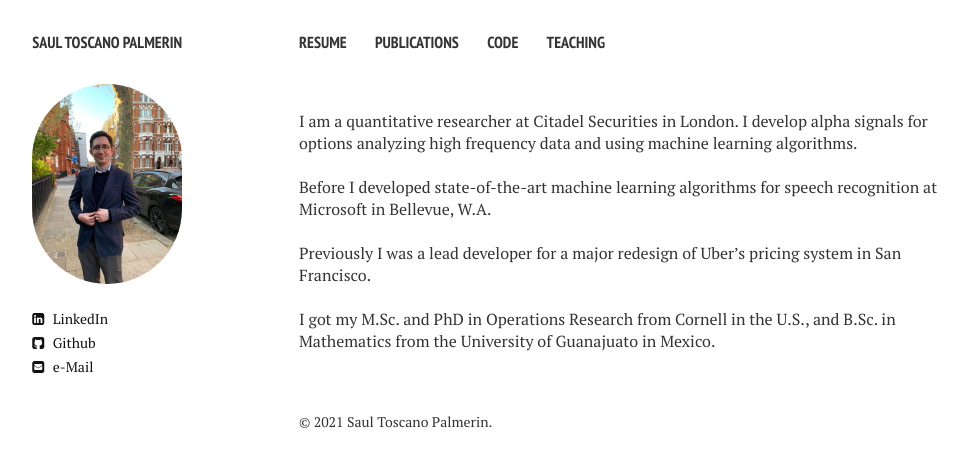
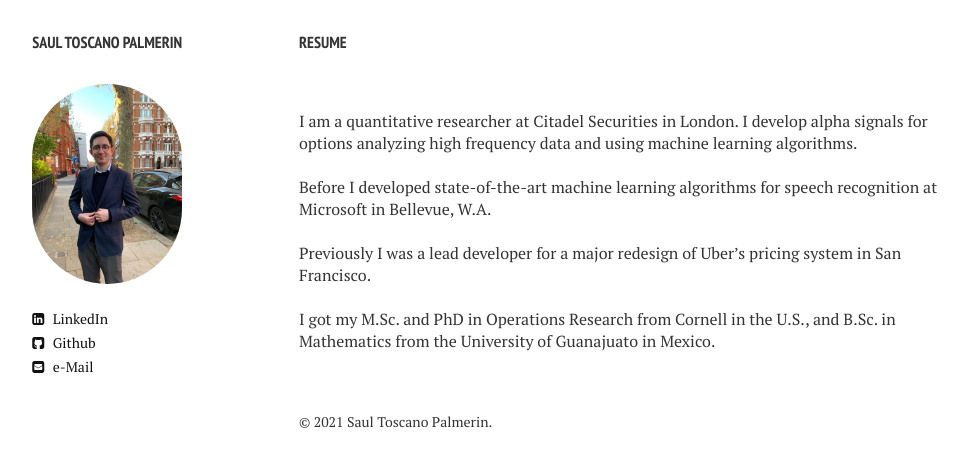
Before and after one commit to toscanosaul/saul, a Jekyll site: the page built from index.md, in a window 1280 px wide. Shown: the top 467 px of the page, without its empty margins (21-989 px from the left). Built offline with Jekyll 4.4.1, drawn with Linux system fonts in a browser that asks for light colours; nearby versions of some CDN libraries.

Commit message:
Update _config.yml

```diff
--- a/_config.yml
+++ b/_config.yml
@@ -33,12 +33,7 @@ google_analytics: UA-112463254-1
 links:
   - title: Resume
     url: /cv/
-  - title: Publications
-    url: /publications/
-  - title: Code
-    url: /software.html/
-  - title: Teaching
-    url: /teaching/
+
 
 # http://en.wikipedia.org/wiki/List_of_tz_database_time_zones
 timezone:    Europe/London
```
